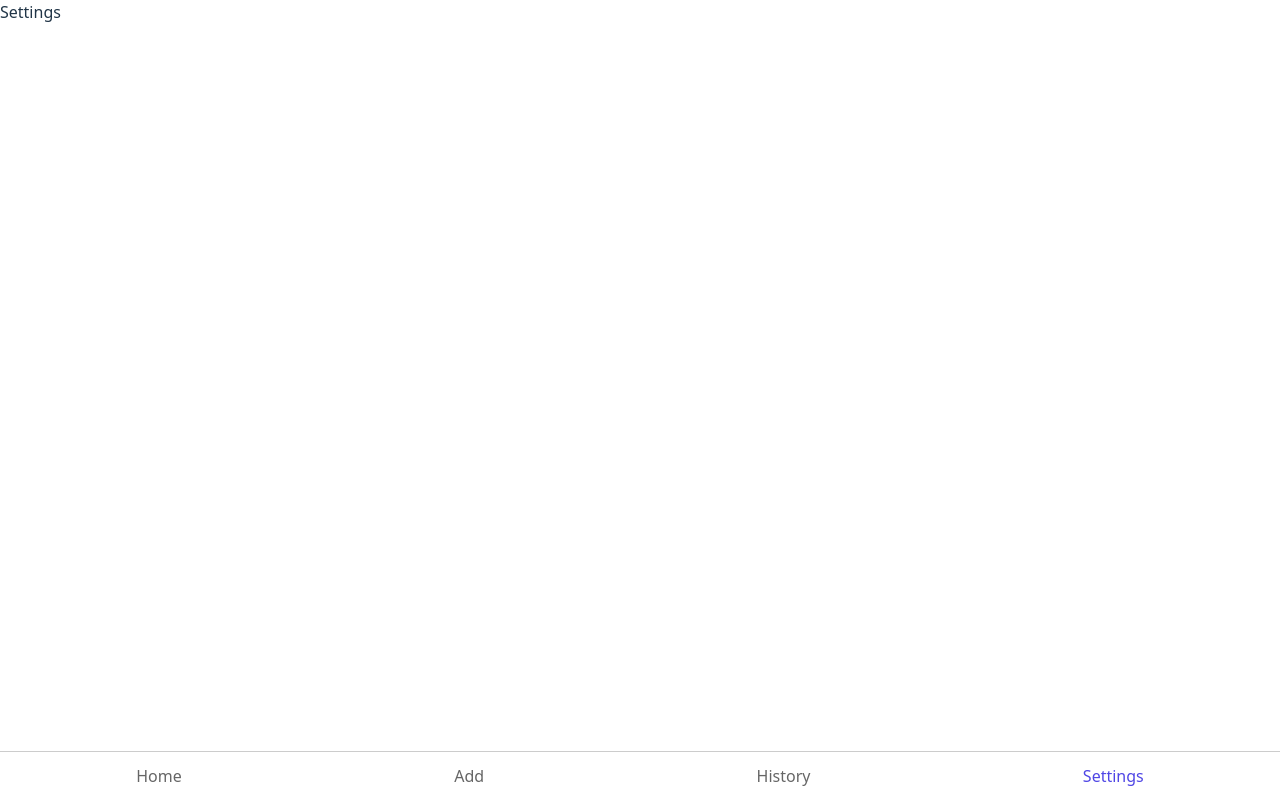
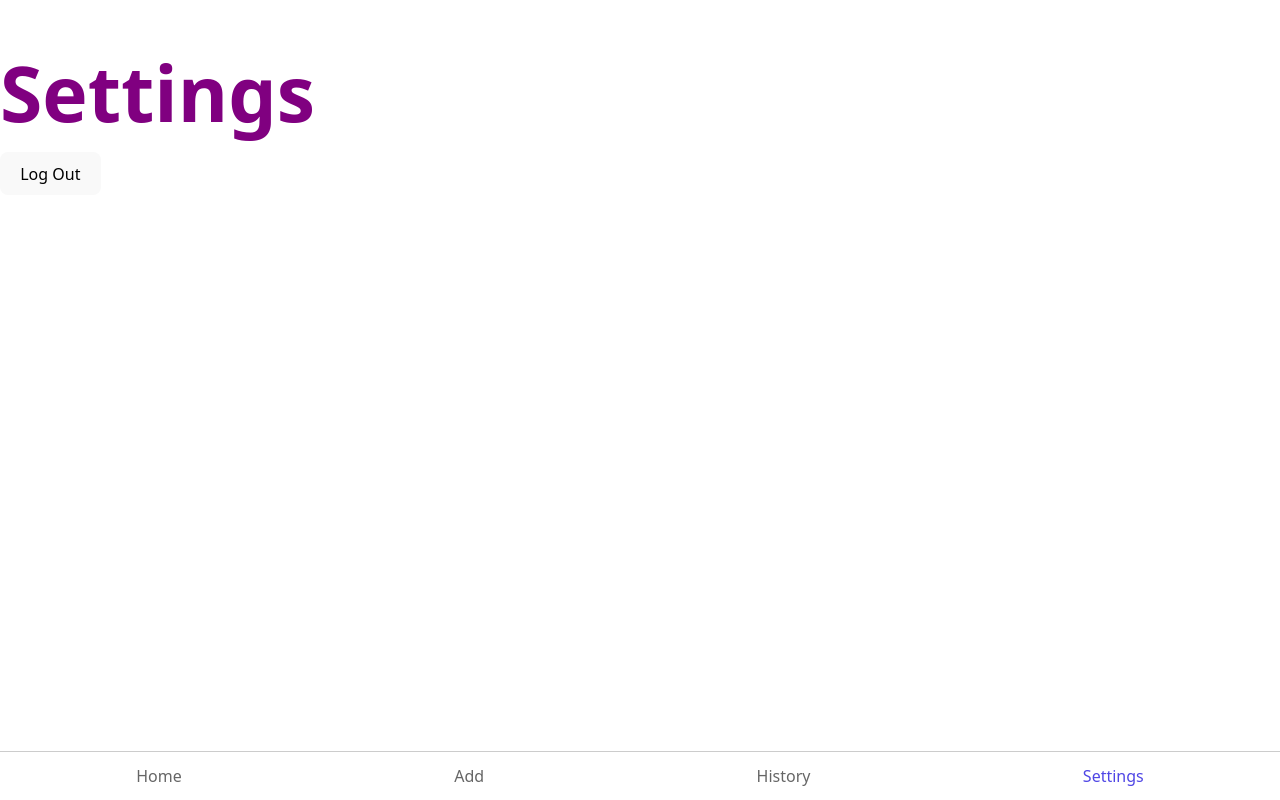
Before and after one commit to DylanBT928/CareBox, a React (Vite) app in the folder carebox-pwa/: page /settings in a window 1280 px wide. Built offline with nearby package versions, Linux system fonts and the light colour scheme; no server answers.

Commit message:
setup log out

```diff
--- a/carebox-pwa/src/pages/Settings.tsx
+++ b/carebox-pwa/src/pages/Settings.tsx
@@ -1,3 +1,28 @@
+import { getAuth, signOut } from "firebase/auth";
+import { useNavigate } from "react-router-dom";
+import "./Settings.css";
+
 export default function Settings() {
-  return <div>Settings</div>;
+  const navigate = useNavigate();
+
+  const handleLogout = () => {
+    const auth = getAuth();
+    signOut(auth)
+      .then(() => {
+        alert("Signed out successfully!");
+        navigate("/");
+      })
+      .catch((error) => {
+        alert("Error signing out: " + error.message);
+      });
+  };
+
+  return (
+    <div className="settings-container">
+      <h1>Settings</h1>
+      <button onClick={handleLogout} className="logout-btn">
+        Log Out
+      </button>
+    </div>
+  );
 }
--- a/carebox-pwa/src/pages/SignUp.tsx
+++ b/carebox-pwa/src/pages/SignUp.tsx
@@ -28,7 +28,7 @@ export default function SignUp() {
     e.preventDefault();
 
     console.log("Form submitted:", credentialsValue);
-    alert(`Name: ${credentialsValue.email}, Email: ${credentialsValue.email}`);
+    alert(`Email: ${credentialsValue.email}`);
 
     const auth = getAuth();
 
```
Also changed, not shown: carebox-pwa/src/pages/Settings.css (added).
